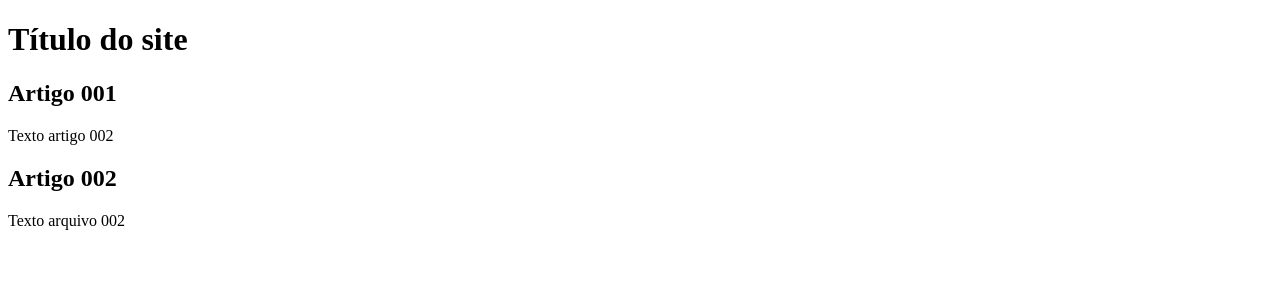
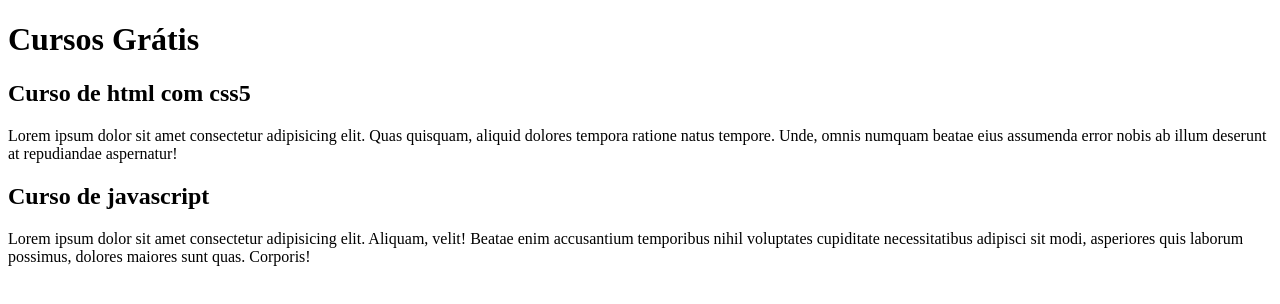
Before and after one commit to Thiagoreisprogramacao/projeto-site, a plain HTML site: page index.html in a window 1280 px wide. Drawn offline with Linux system fonts and the light colour scheme.

Commit message:
comecei a escrever o conteúdo

```diff
--- a/index.html
+++ b/index.html
@@ -9,15 +9,15 @@
 <body>
     <main>
         <header>
-            <h1>Título do site</h1>
+            <h1>Cursos Grátis</h1>
         </header>
         <article>
-            <h2>Artigo 001</h2>
-            <p>Texto artigo 002</p>
+            <h2>Curso de html com css5</h2>
+            <p>Lorem ipsum dolor sit amet consectetur adipisicing elit. Quas quisquam, aliquid dolores tempora ratione natus tempore. Unde, omnis numquam beatae eius assumenda error nobis ab illum deserunt at repudiandae aspernatur!</p>
         </article>
         <article>
-            <h2>Artigo 002</h2>
-            <p>Texto arquivo 002</p>
+            <h2>Curso de javascript</h2>
+            <p>Lorem ipsum dolor sit amet consectetur adipisicing elit. Aliquam, velit! Beatae enim accusantium temporibus nihil voluptates cupiditate necessitatibus adipisci sit modi, asperiores quis laborum possimus, dolores maiores sunt quas. Corporis!</p>
         </article>
     </main>
 </body>
```
